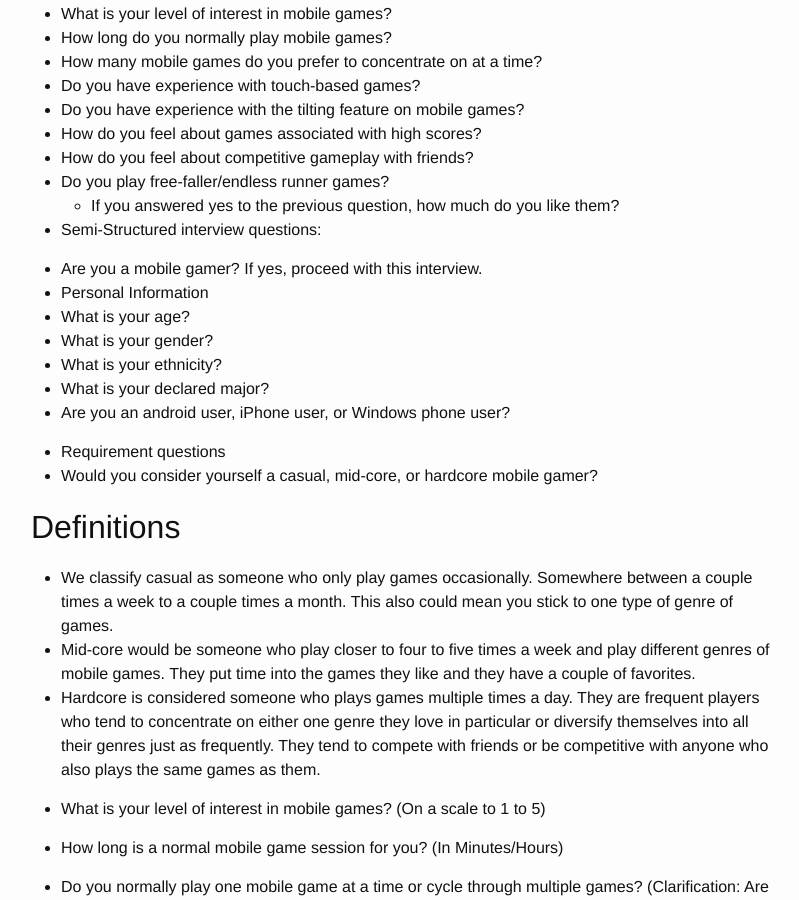
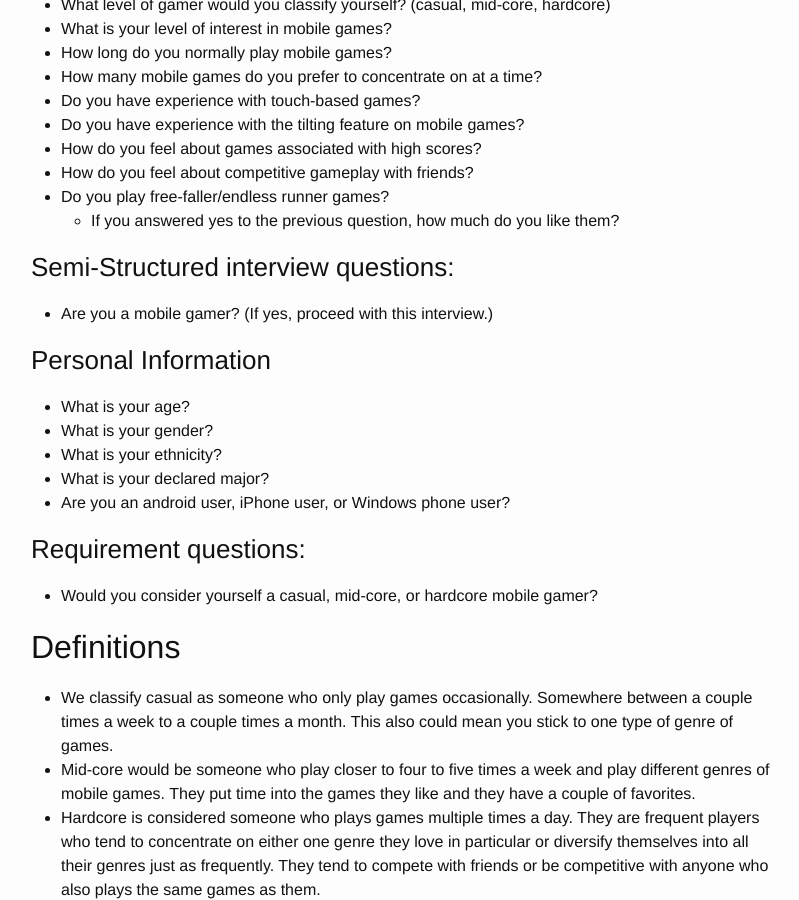
Before and after one commit to dhruvaldarji/CrystalDrop, a Jekyll site: the page built from CrystalSite/_posts/2016-03-07-User-Research-Summary.markdown, in a window 1280 px wide and 900 px high, scrolled down 1680 px. Shown: the whole window, without its empty margins (239-1038 px from the left). Built offline with Jekyll 4.4.1, drawn with Linux system fonts in a browser that asks for light colours.

```diff
--- a/CrystalSite/_posts/2016-03-07-User-Research-Summary.markdown
+++ b/CrystalSite/_posts/2016-03-07-User-Research-Summary.markdown
@@ -42,8 +42,7 @@ How can we incorporate touch and tilt controls to create an engaging, interactiv
 Additional Information
 ==================
 
-Structured interview questions:
-
+### Structured interview questions:
 * Are you a mobile gamer?
 * What is your gender?
 * What is your ethnicity?
@@ -58,17 +57,18 @@ Structured interview questions:
 * How do you feel about competitive gameplay with friends?
 * Do you play free-faller/endless runner games?
      * If you answered yes to the previous question, how much do you like them?
-* Semi-Structured interview questions:
 
-* Are you a mobile gamer? If yes, proceed with this interview.
-* Personal Information
+### Semi-Structured interview questions:
+* Are you a mobile gamer? (If yes, proceed with this interview.)
+
+### Personal Information
 * What is your age?
 * What is your gender?
 * What is your ethnicity?
 * What is your declared major?
 * Are you an android user, iPhone user, or Windows phone user?
 
-* Requirement questions
+### Requirement questions:
 * Would you consider yourself a casual, mid-core, or hardcore mobile gamer?
 
 Definitions
```
Also changed, not shown: 2 other files.
